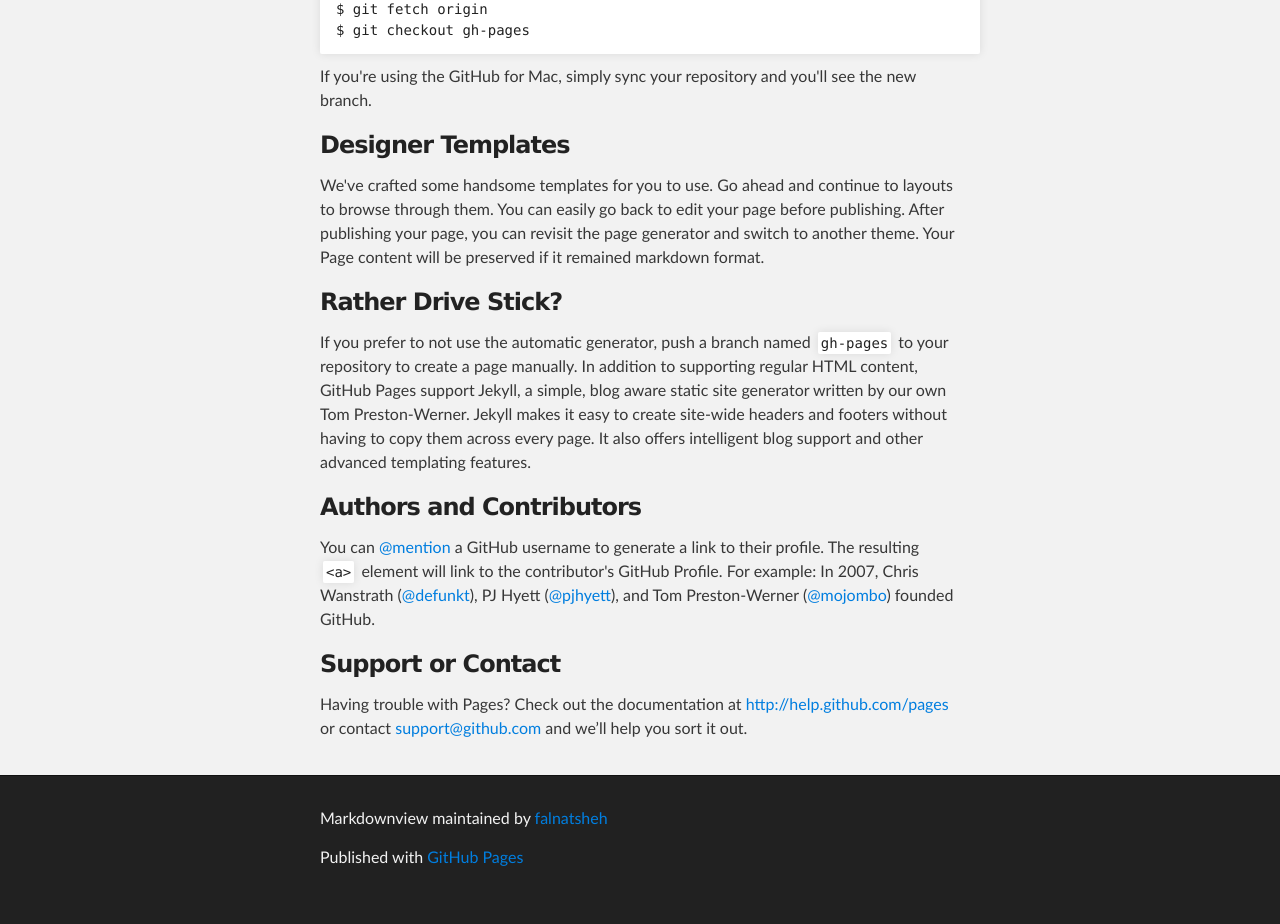
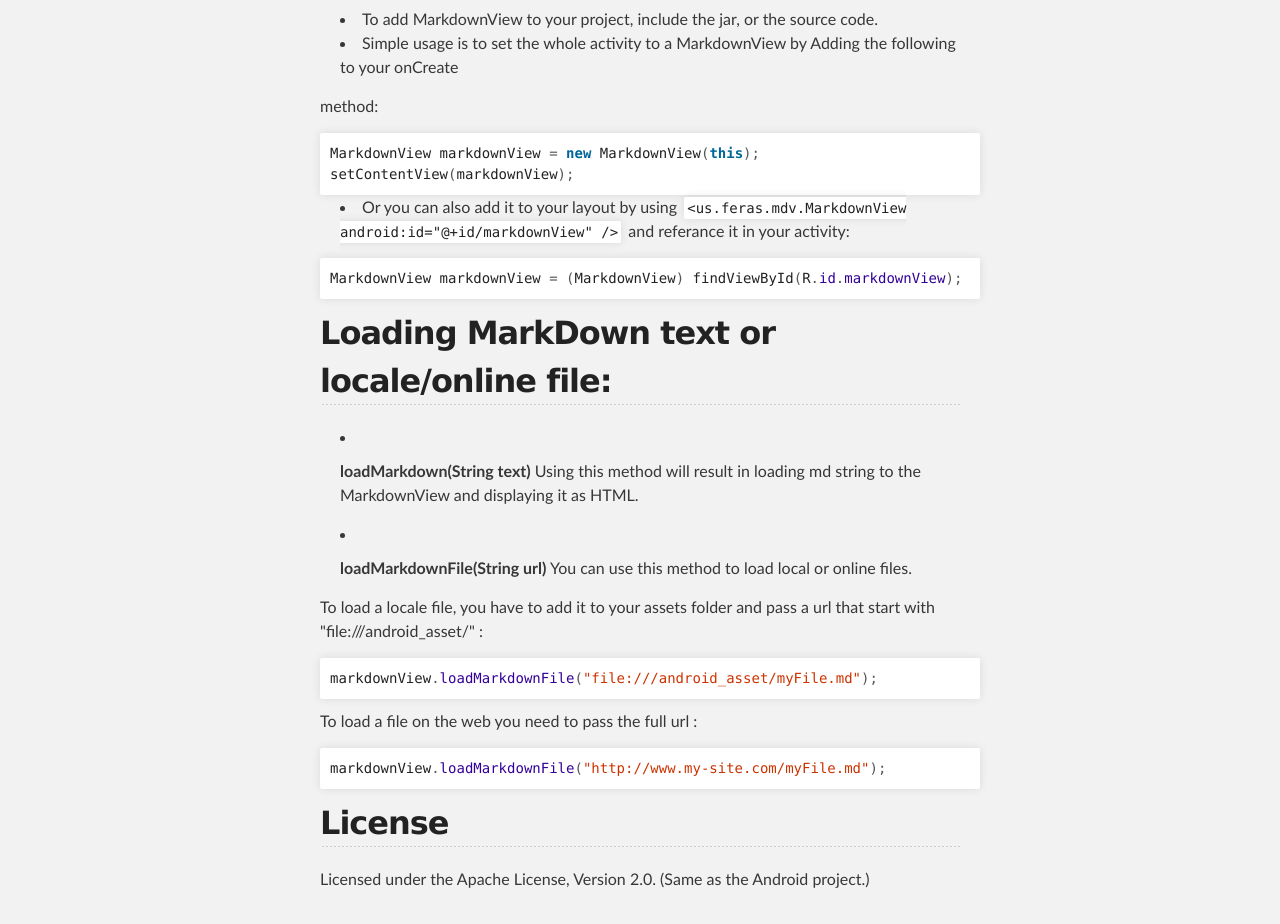
Before and after one commit to falnatsheh/MarkdownView, a plain HTML site: page index.html in a window 1280 px wide. Shown: the part 524-1448 px from the top of the page. Drawn offline with Linux system fonts and the light colour scheme.

```diff
--- a/index.html
+++ b/index.html
@@ -31,32 +31,48 @@
     <!-- MAIN CONTENT -->
     <div id="main_content_wrap" class="outer">
       <section id="main_content" class="inner">
-        <h3>Welcome to GitHub Pages.</h3>
+        <h2>What is it?</h2>
 
-<p>This automatic page generator is the easiest way to create beautiful pages for all of your projects. Author your page content here using GitHub Flavored Markdown, select a template crafted by a designer, and publish. After your page is generated, you can check out the new branch:</p>
+<p>MarkdownView is an Android webview with the capablity of loading Markdown text or file and display it as HTML, it uses MarkdownJ and extends Android webview. </p>
 
-<pre><code>$ cd your_repo_root/repo_name
-$ git fetch origin
-$ git checkout gh-pages
-</code></pre>
+<h2>How to use it?</h2>
 
-<p>If you're using the GitHub for Mac, simply sync your repository and you'll see the new branch.</p>
+<ul>
+<li>To add MarkdownView to your project, include the jar, or the source code. </li>
+<li>Simple usage is to set the whole activity to a MarkdownView by Adding the following to your onCreate </li>
+</ul><p>method:</p>
 
-<h3>Designer Templates</h3>
+<div class="highlight"><pre><span class="n">MarkdownView</span> <span class="n">markdownView</span> <span class="o">=</span> <span class="k">new</span> <span class="n">MarkdownView</span><span class="o">(</span><span class="k">this</span><span class="o">);</span>
+<span class="n">setContentView</span><span class="o">(</span><span class="n">markdownView</span><span class="o">);</span>
+</pre></div>
 
-<p>We've crafted some handsome templates for you to use. Go ahead and continue to layouts to browse through them. You can easily go back to edit your page before publishing. After publishing your page, you can revisit the page generator and switch to another theme. Your Page content will be preserved if it remained markdown format.</p>
+<ul>
+<li>Or you can also add it to your layout by using <code>&lt;us.feras.mdv.MarkdownView android:id="@+id/markdownView" /&gt;</code>
+and referance it in your activity:<br>
+</li>
+</ul><div class="highlight"><pre><span class="n">MarkdownView</span> <span class="n">markdownView</span> <span class="o">=</span> <span class="o">(</span><span class="n">MarkdownView</span><span class="o">)</span> <span class="n">findViewById</span><span class="o">(</span><span class="n">R</span><span class="o">.</span><span class="na">id</span><span class="o">.</span><span class="na">markdownView</span><span class="o">);</span>
+</pre></div>
 
-<h3>Rather Drive Stick?</h3>
+<h2>Loading MarkDown text or locale/online file:</h2>
 
-<p>If you prefer to not use the automatic generator, push a branch named <code>gh-pages</code> to your repository to create a page manually. In addition to supporting regular HTML content, GitHub Pages support Jekyll, a simple, blog aware static site generator written by our own Tom Preston-Werner. Jekyll makes it easy to create site-wide headers and footers without having to copy them across every page. It also offers intelligent blog support and other advanced templating features.</p>
+<ul>
+<li><p><strong>loadMarkdown(String text)</strong>
+Using this method will result in loading md string to the MarkdownView and displaying it as HTML. </p></li>
+<li><p><strong>loadMarkdownFile(String url)</strong>
+You can use this method to load local or online files. </p></li>
+</ul><p>To load a locale file, you have to add it to your assets folder and pass a url that start with "file:///android_asset/" : </p>
 
-<h3>Authors and Contributors</h3>
+<div class="highlight"><pre><span class="n">markdownView</span><span class="o">.</span><span class="na">loadMarkdownFile</span><span class="o">(</span><span class="s">"file:///android_asset/myFile.md"</span><span class="o">);</span>
+</pre></div>
 
-<p>You can <a href="https://github.com/blog/821" class="user-mention">@mention</a> a GitHub username to generate a link to their profile. The resulting <code>&lt;a&gt;</code> element will link to the contributor's GitHub Profile. For example: In 2007, Chris Wanstrath (<a href="https://github.com/defunkt" class="user-mention">@defunkt</a>), PJ Hyett (<a href="https://github.com/pjhyett" class="user-mention">@pjhyett</a>), and Tom Preston-Werner (<a href="https://github.com/mojombo" class="user-mention">@mojombo</a>) founded GitHub.</p>
+<p>To load a file on the web you need to pass the full url :    </p>
 
-<h3>Support or Contact</h3>
+<div class="highlight"><pre><span class="n">markdownView</span><span class="o">.</span><span class="na">loadMarkdownFile</span><span class="o">(</span><span class="s">"http://www.my-site.com/myFile.md"</span><span class="o">);</span>
+</pre></div>
 
-<p>Having trouble with Pages? Check out the documentation at <a href="http://help.github.com/pages">http://help.github.com/pages</a> or contact <a href="mailto:support@github.com">support@github.com</a> and we’ll help you sort it out.</p>
+<h2>License</h2>
+
+<p>Licensed under the Apache License, Version 2.0. (Same as the Android project.)</p>
       </section>
     </div>
 
```
Also changed, not shown: params.json (+1 -1 lines).
